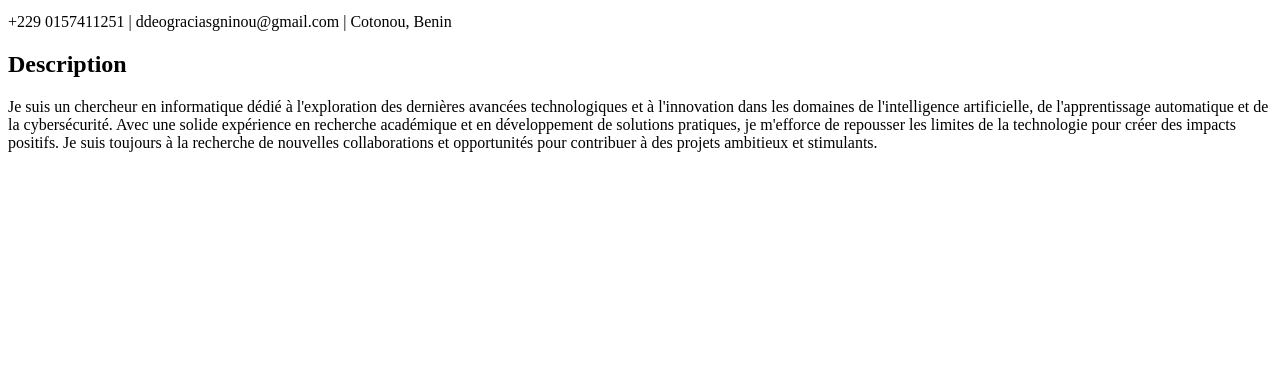
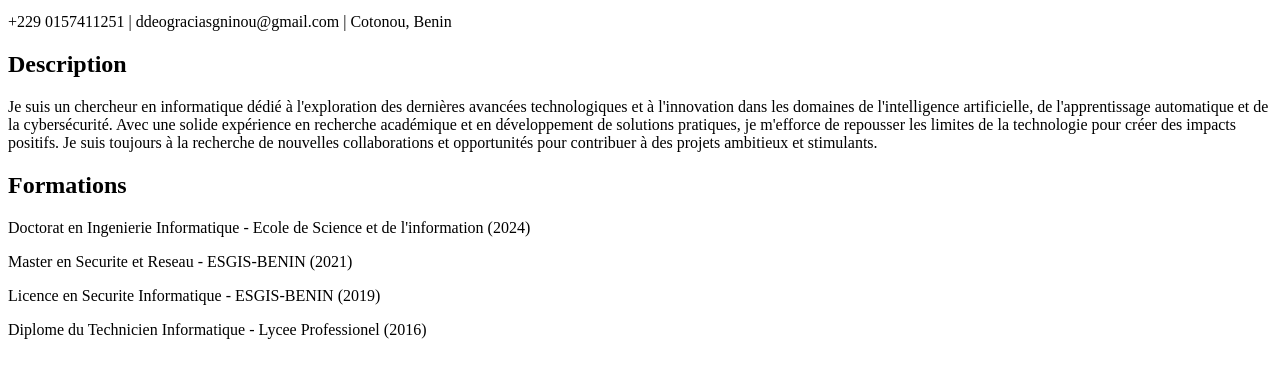
Before and after one commit to ghostend/mon-cv, a plain HTML site: page index.html in a window 1280 px wide. Shown: the part 101-478 px from the top of the page. Drawn offline with Linux system fonts and the light colour scheme.

Commit message:
mise en place de la section formations

```diff
--- a/index.html
+++ b/index.html
@@ -18,6 +18,13 @@
             <p>Je suis un chercheur en informatique dédié à l'exploration des dernières avancées technologiques et à l'innovation dans les domaines de l'intelligence artificielle, de l'apprentissage automatique et de la cybersécurité. Avec une solide expérience en recherche académique et en développement de solutions pratiques, je m'efforce de repousser les limites de la technologie pour créer des impacts positifs. Je suis toujours à la recherche de nouvelles collaborations et opportunités pour contribuer à des projets ambitieux et stimulants.
             </p>
         </div>
+        <div class="section">
+            <h2>Formations</h2>
+            <p>Doctorat en Ingenierie Informatique - Ecole de Science et de l'information (2024)</p>
+            <p>Master en Securite et Reseau - ESGIS-BENIN (2021)</p>
+            <p>Licence en Securite Informatique - ESGIS-BENIN (2019)</p>
+            <p>Diplome du Technicien Informatique - Lycee Professionel (2016)</p>
+        </div>
     </div>
 </body>
 </html>
```
